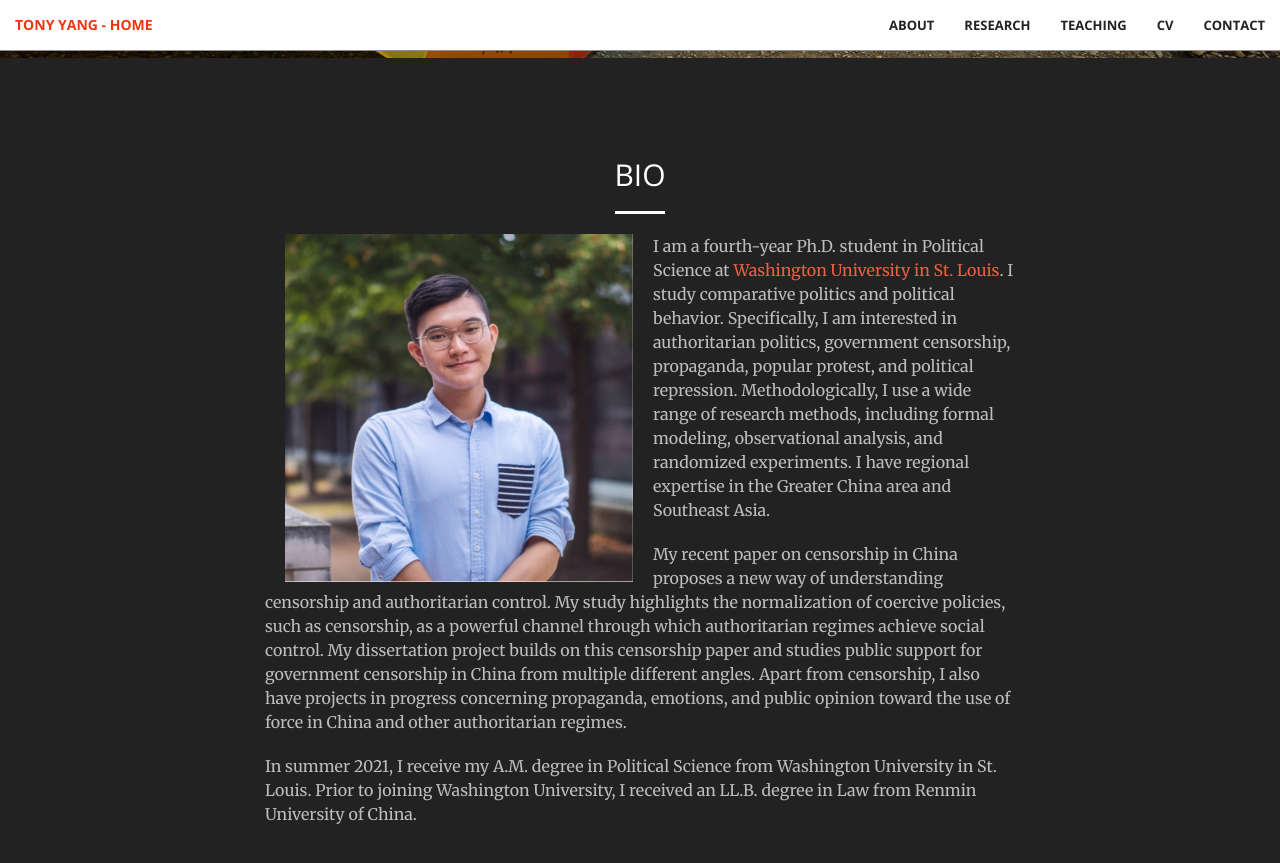
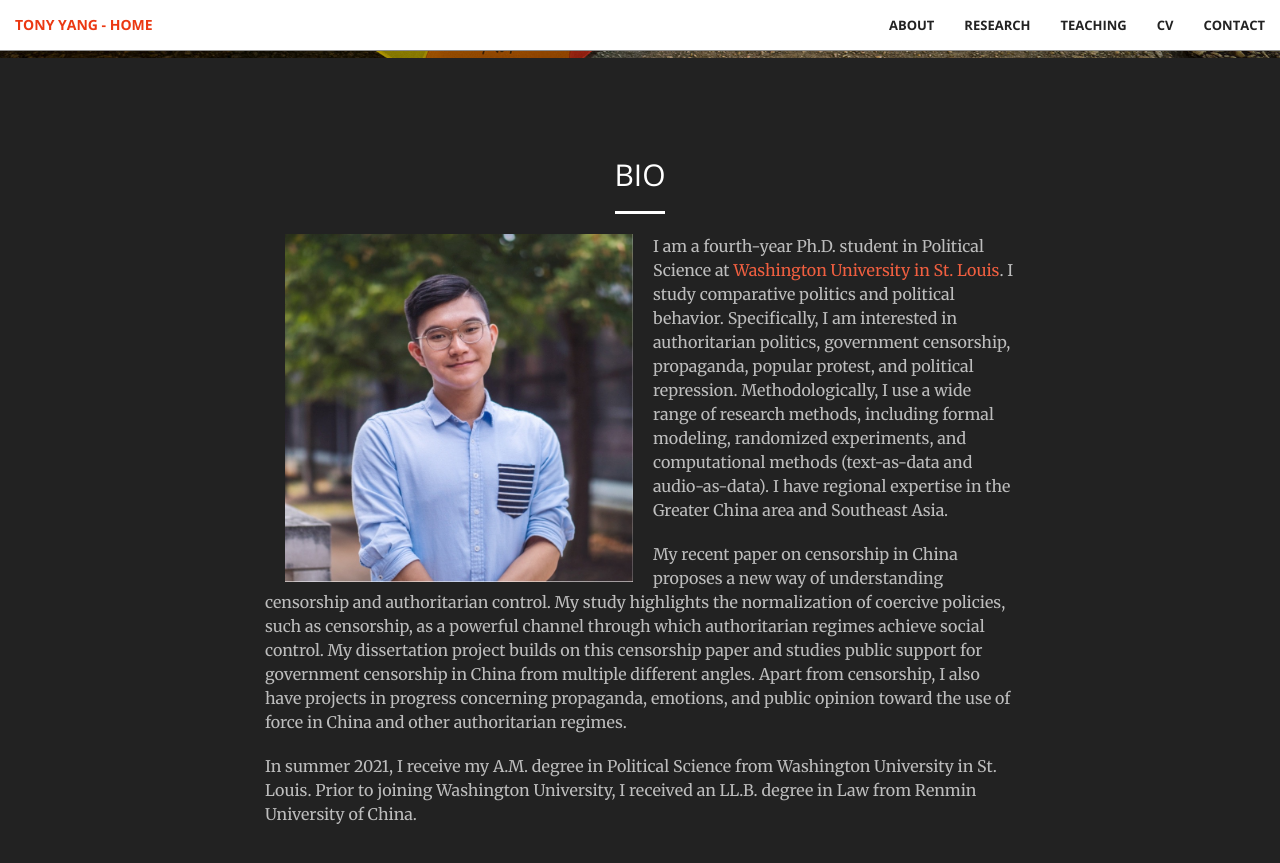
Before and after one commit to tonyhsfz/website, a Jekyll site: the page built from index.html, in a window 1280 px wide and 900 px high, scrolled down 842 px. Shown: the top 863 px of the window. Built offline with Jekyll 4.4.1, drawn with Linux system fonts in a browser that asks for light colours.

Commit message:
Update Bio.html

```diff
--- a/_includes/Bio.html
+++ b/_includes/Bio.html
@@ -6,7 +6,7 @@
                 <hr class="light">
                 <p></p>
                 <img align="left" src="img/Yang.JPG" hspace="20"  width="348" height="348" >
-                <p class="text-faded">I am a fourth-year Ph.D. student in Political Science at <a href="https://polisci.wustl.edu/">Washington University in St. Louis</a>. I study comparative politics and political behavior. Specifically, I am interested in authoritarian politics, government censorship, propaganda, popular protest, and political repression. Methodologically, I use a wide range of research methods, including formal modeling, observational analysis, and randomized experiments. I have regional expertise in the Greater China area and Southeast Asia.</p>
+                <p class="text-faded">I am a fourth-year Ph.D. student in Political Science at <a href="https://polisci.wustl.edu/">Washington University in St. Louis</a>. I study comparative politics and political behavior. Specifically, I am interested in authoritarian politics, government censorship, propaganda, popular protest, and political repression. Methodologically, I use a wide range of research methods, including formal modeling, randomized experiments, and computational methods (text-as-data and audio-as-data). I have regional expertise in the Greater China area and Southeast Asia.</p>
                 <p class="text-faded">My recent paper on censorship in China proposes a new way of understanding censorship and authoritarian control. My study highlights the normalization of coercive policies, such as censorship, as a powerful channel through which authoritarian regimes achieve social control. My dissertation project builds on this censorship paper and studies public support for government censorship in China from multiple different angles. Apart from censorship, I also have projects in progress concerning propaganda, emotions, and public opinion toward the use of force in China and other authoritarian regimes.</p>
                 <p class="text-faded">In summer 2021, I receive my A.M. degree in Political Science from Washington University in St. Louis. Prior to joining Washington University, I received an LL.B. degree in Law from Renmin University of China.</p>
             </div>
```
